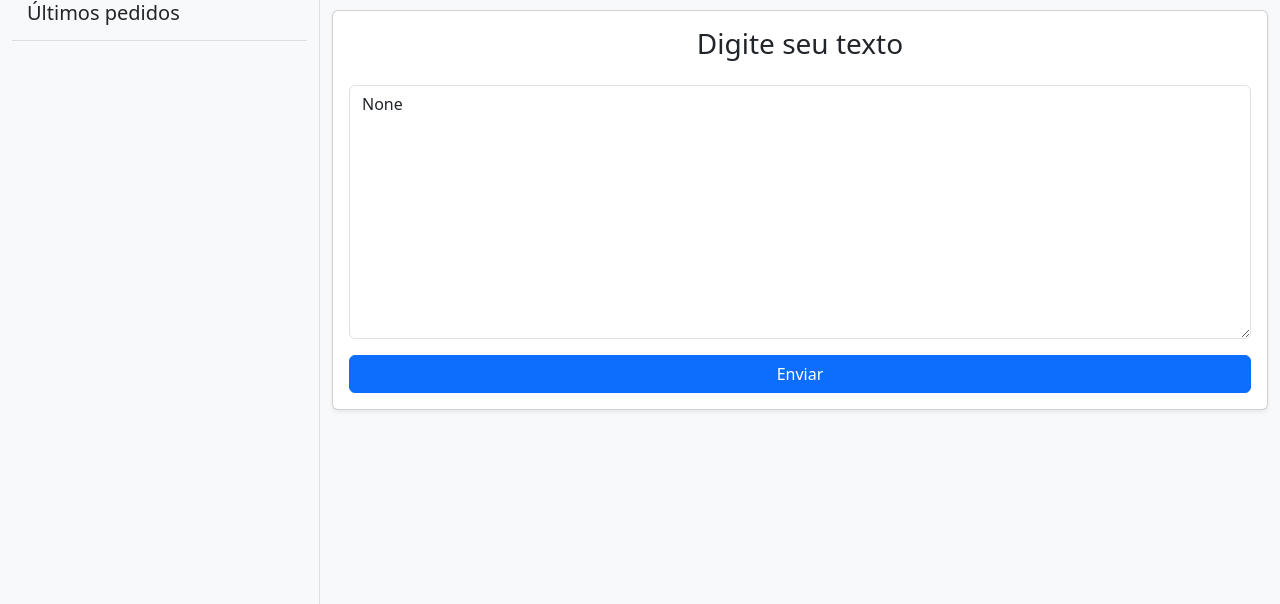
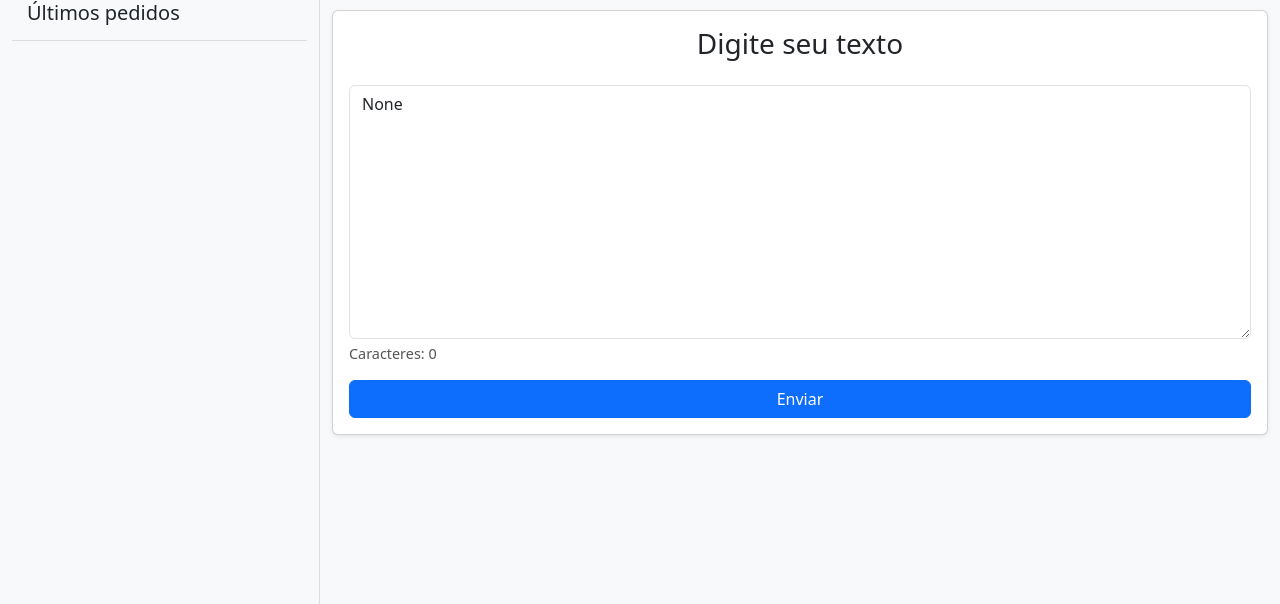
Before and after one commit to z-macto/desafio-participa-df-acesso-informacao, a Flask app: page / in a window 1280 px wide. Shown: the part 70-674 px from the top of the page. Run offline with Flask 3, Linux system fonts and the light colour scheme.

Commit message:
feat(index): adiciona contador de caracteres da mensagem em tempo real

```diff
--- a/templates/index.html
+++ b/templates/index.html
@@ -31,6 +31,10 @@
       }
       .sidebar ul li:hover {
         opacity: 0.9;
+      }
+      #contador {
+        font-size: 0.9rem;
+        color: #555;
       }
     </style>
   </head>
@@ -86,6 +90,8 @@
                     rows="10"
                     placeholder="Escreva aqui..."
                   >{{ request.form.get('entrada') }}</textarea>
+                  <!-- Contador de caracteres -->
+                  <div id="contador" class="mt-1">Caracteres: 0</div>
                 </div>
                 <div id="aviso-curto"></div>
                 <div class="d-grid">
@@ -117,11 +123,20 @@
     <script src="https://cdn.jsdelivr.net/npm/bootstrap@5.3.2/dist/js/bootstrap.bundle.min.js"></script>
     <script>
       document.addEventListener("DOMContentLoaded", function() {
+        const entrada = document.getElementById("entrada");
+        const contador = document.getElementById("contador");
+
+        // Atualiza contador em tempo real
+        entrada.addEventListener("input", function() {
+          contador.textContent = "Caracteres: " + entrada.value.length;
+        });
+
         // Clique nos últimos pedidos
         document.querySelectorAll(".pedido-item").forEach(function(item) {
           item.addEventListener("click", function() {
             let texto = this.getAttribute("data-texto");
-            document.getElementById("entrada").value = texto;
+            entrada.value = texto;
+            contador.textContent = "Caracteres: " + texto.length;
 
             // Remove resposta e aviso
             let respostaDiv = document.querySelector(".alert");
@@ -133,7 +148,7 @@
         // Clique no botão enviar
         const btnEnviar = document.getElementById("btn-enviar");
         btnEnviar.addEventListener("click", function(event) {
-          const entrada = document.getElementById("entrada").value.trim();
+          const texto = entrada.value.trim();
 
           // Limpa resposta e aviso antes de validar
           let respostaDiv = document.querySelector(".alert");
@@ -141,17 +156,17 @@
           document.getElementById("aviso-curto").innerHTML = "";
 
           // Validação
-          if (entrada.length === 0) {
-            event.preventDefault(); // impede envio
+          if (texto.length === 0) {
+            event.preventDefault();
             document.getElementById("aviso-curto").innerHTML =
               `<div class="alert alert-danger mt-2">
                  Preencha o campo da mensagem antes de enviar.
                </div>`;
-          } else if (entrada.length < 100) {
-            event.preventDefault(); // impede envio
+          } else if (texto.length < 100) {
+            event.preventDefault();
             document.getElementById("aviso-curto").innerHTML =
               `<div class="alert alert-warning mt-2">
-                 A mensagem possui <strong>${entrada.length}</strong> caracteres e é muito curta para ser processada.
+                 A mensagem possui <strong>${texto.length}</strong> caracteres e é muito curta para ser processada.
                  Digite pelo menos 100 caracteres.
                </div>`;
           }
```
